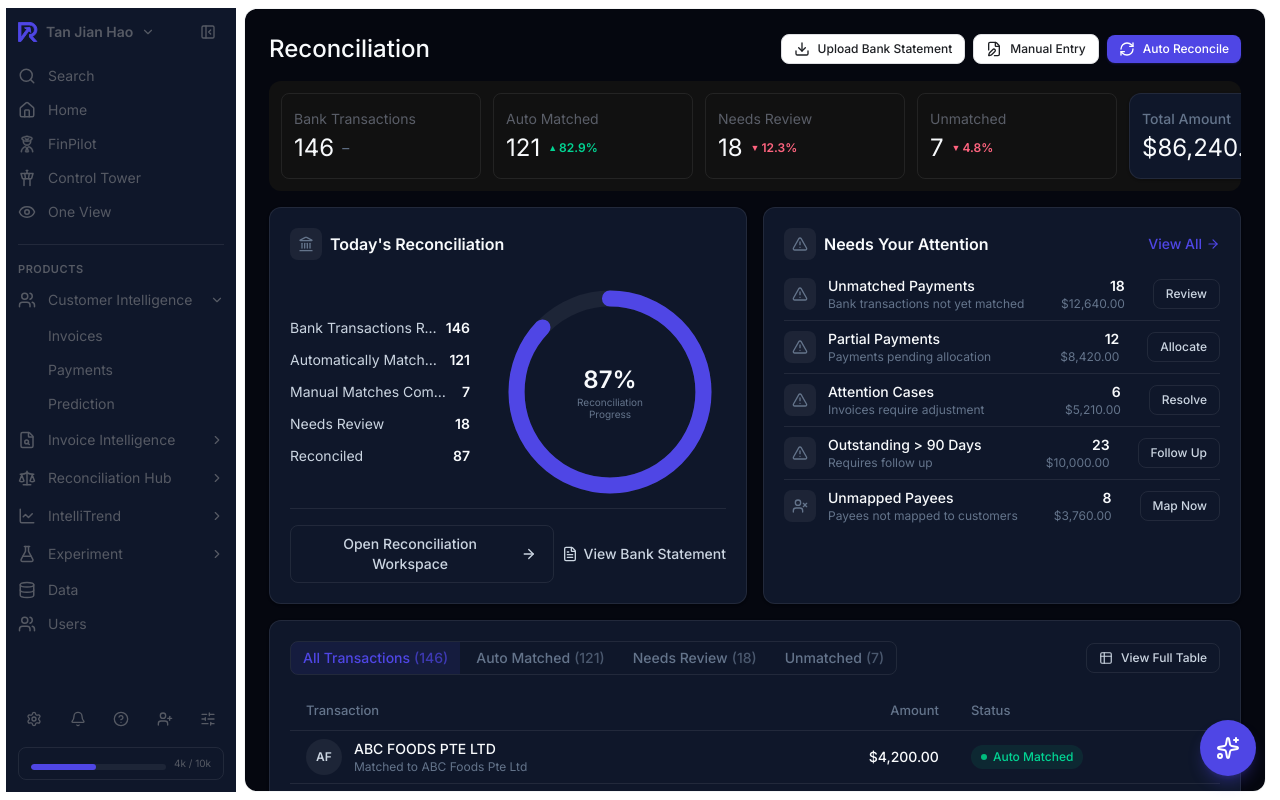
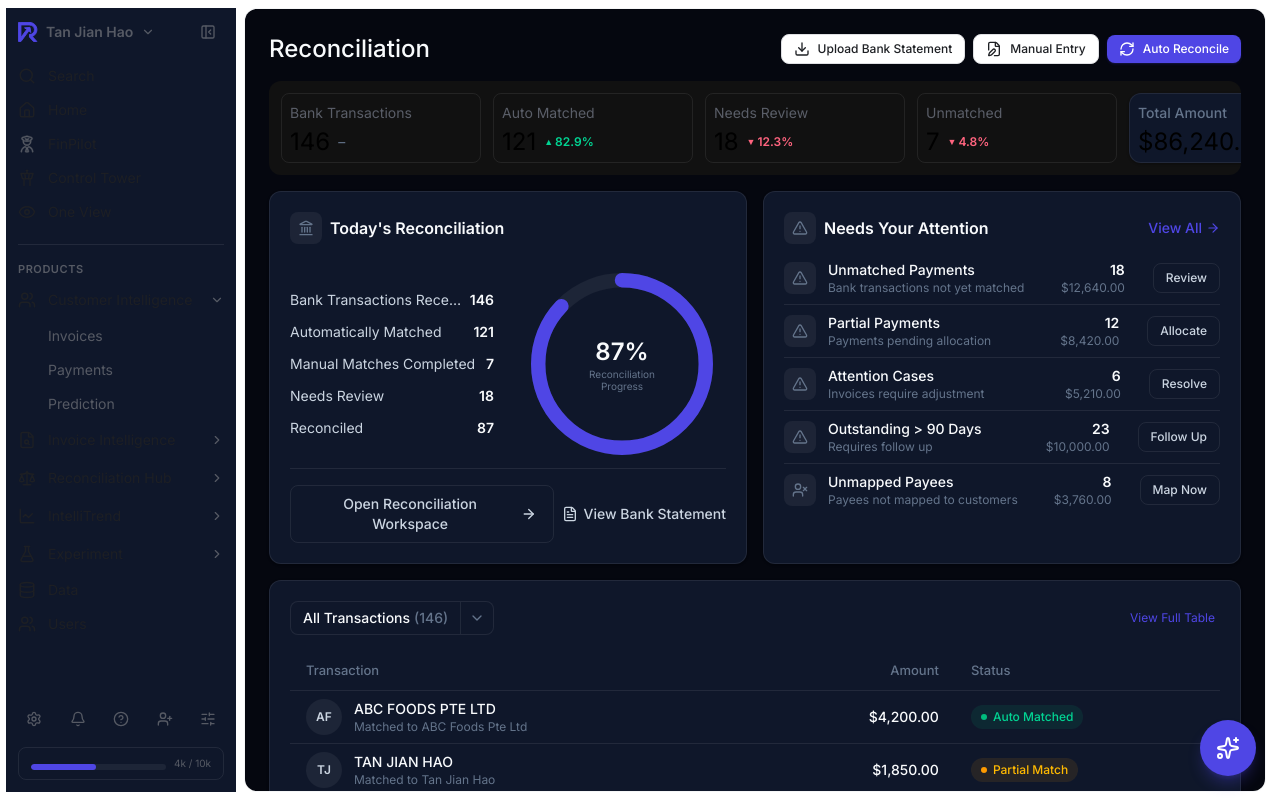
Before and after one commit to itsvicky-dev/reflex, a React (Vite) app: page /reconciliation-hub/overview in a window 1280 px wide. Built offline with nearby package versions, Linux system fonts and the light colour scheme.

Commit message:
style: update sidebar and tab UI

```diff
--- a/src/components/layout/Sidebar.tsx
+++ b/src/components/layout/Sidebar.tsx
@@ -19,7 +19,7 @@ function FlatLink({ item, collapsed }: { item: NavLinkType; collapsed: boolean }
       title={collapsed ? item.label : undefined}
       className={({ isActive }) =>
         clsx(
-          'flex items-center gap-3 rounded-lg px-3 py-1.5 text-sm  transition',
+          'flex items-center gap-3 rounded-lg px-3 py-1.5 text-sm transition',
           collapsed && 'justify-center px-0 py-1.5',
           isActive ? 'bg-accent/10 text-accent' : 'text-ink hover:bg-surface-hover',
         )
@@ -110,7 +110,7 @@ export function Sidebar({ onOpenAiPanel, aiPanelOpen }: { onOpenAiPanel: () => v
       style={
         {
           width: collapsed ? SIDEBAR_COLLAPSED_WIDTH : width,
-          '--color-ink': '#565A64',
+          '--color-ink': '#1d1f24',
           '--color-ink-muted': '#565A64',
           '--color-heading': '#565A64',
         } as CSSProperties
--- a/src/components/ui/Tabs.tsx
+++ b/src/components/ui/Tabs.tsx
@@ -1,4 +1,6 @@
 import { clsx } from 'clsx'
+import { ChevronDown } from 'lucide-react'
+import { useEffect, useRef, useState } from 'react'
 
 export type TabItem = {
   label: string
@@ -14,24 +16,60 @@ type TabsProps = {
 }
 
 export function Tabs({ items, value, onChange, className }: TabsProps) {
+  const [open, setOpen] = useState(false)
+  const containerRef = useRef<HTMLDivElement>(null)
+  const selected = items.find((item) => item.value === value) ?? items[0]
+
+  useEffect(() => {
+    if (!open) return
+    function handleClickOutside(event: MouseEvent) {
+      if (containerRef.current && !containerRef.current.contains(event.target as Node)) {
+        setOpen(false)
+      }
+    }
+    document.addEventListener('mousedown', handleClickOutside)
+    return () => document.removeEventListener('mousedown', handleClickOutside)
+  }, [open])
+
   return (
-    <div className={clsx('inline-flex w-fit flex-wrap items-center gap-1 self-start rounded-lg border border-border', className)}>
-      {items.map((item, index) => (
+    <div ref={containerRef} className={clsx('relative inline-flex w-fit self-start', className)}>
+      <div className="flex items-center rounded-lg border border-border bg-surface">
+        <span className="whitespace-nowrap px-3 py-1.5 text-sm font-medium text-heading">
+          {selected.label}
+          {selected.count !== undefined && <span className="ml-1 text-ink-muted">({selected.count})</span>}
+        </span>
         <button
-          key={item.value}
           type="button"
-          onClick={() => onChange(item.value)}
-          className={clsx(
-            'whitespace-nowrap px-3 py-1.5 text-sm font-medium transition',
-            index === 0 && 'rounded-l-md',
-            index === items.length - 1 && 'rounded-r-md',
-            value === item.value ? 'bg-accent/10 text-accent' : 'text-ink-muted hover:text-ink',
-          )}
+          aria-label="Show more filters"
+          aria-expanded={open}
+          onClick={() => setOpen((prev) => !prev)}
+          className="flex items-center self-stretch border-l border-border px-2 text-ink-muted transition hover:text-ink"
         >
-          {item.label}
-          {item.count !== undefined && <span className="ml-1 opacity-70">({item.count})</span>}
+          <ChevronDown className={clsx('h-4 w-4 transition-transform', open && 'rotate-180')} />
         </button>
-      ))}
+      </div>
+
+      {open && (
+        <div className="absolute left-0 top-[calc(100%+4px)] z-20 min-w-[180px] overflow-hidden rounded-lg border border-border bg-surface py-1 shadow-lg shadow-black/[0.08] dark:shadow-black/40">
+          {items.map((item) => (
+            <button
+              key={item.value}
+              type="button"
+              onClick={() => {
+                onChange(item.value)
+                setOpen(false)
+              }}
+              className={clsx(
+                'flex w-full items-center justify-between gap-3 whitespace-nowrap px-3 py-2 text-left text-sm font-medium transition',
+                item.value === value ? 'bg-accent/10 text-accent' : 'text-ink hover:bg-surface-hover',
+              )}
+            >
+              <span>{item.label}</span>
+              {item.count !== undefined && <span className="opacity-70">({item.count})</span>}
+            </button>
+          ))}
+        </div>
+      )}
     </div>
   )
 }
--- a/src/index.css
+++ b/src/index.css
@@ -3,7 +3,7 @@
 @custom-variant dark (&:where(.dark, .dark *));
 
 @theme {
-  --font-sans: 'Inter', 'Helvetica', Arial sans-serif;
+  --font-sans: 'Inter', 'Helvetica', Arial, sans-serif;
 
   /* Accent: overridden at runtime on :root by ThemeProvider */
   --color-accent: #4f46e5;
--- a/src/pages/ReconciliationHubOverviewPage.tsx
+++ b/src/pages/ReconciliationHubOverviewPage.tsx
@@ -173,8 +173,8 @@ function ProgressRing({ value }: { value: number }) {
   const offset = circumference * (1 - value / 100)
 
   return (
-    <div className="relative flex h-58 w-58 shrink-0 items-center justify-center">
-      <svg viewBox="0 0 144 144" className="h-58 w-58 -rotate-90">
+    <div className="relative flex h-52 w-52 shrink-0 items-center justify-center">
+      <svg viewBox="0 0 144 144" className="h-52 w-52 -rotate-90">
         <circle cx="72" cy="72" r={radius} fill="none" stroke="currentColor" strokeWidth="10" className="text-surface-hover" />
         <circle
           cx="72"
@@ -410,12 +410,12 @@ export function ReconciliationHubOverviewPage() {
               tabIndex={0}
               onClick={() => setTab(statToTab[stat.id])}
               className={clsx(
-                ' rounded-lg min-w-[200px] flex-1 basis-[200px] cursor-pointer border p-3 transition-colors border-border hover:border-accent/40',
+                ' rounded-lg min-w-[200px] flex-1 basis-[200px] max-h-[70px] cursor-pointer border py-1.5 px-2 transition-colors border-border hover:border-accent/40',
               )}
             >
               <span className={clsx('truncate text-sm text-[#5a5e68]')}>{stat.label}</span>
               <div className="flex items-center gap-2">
-                <p className={clsx('text-[24px] font-[400] text-heading')}>{stat.value}</p>
+                <p className={clsx('text-[24px] font-[400] text-black')}>{stat.value}</p>
                 {trend ? (
                   <span className={clsx('flex items-center gap-0.5 text-xs font-semibold', trend.color)}>
                     <span aria-hidden className="text-[9px]">{trend.glyph}</span>
@@ -429,10 +429,10 @@ export function ReconciliationHubOverviewPage() {
           )
         })}
 
-        <Card className="min-w-[200px] flex-1 basis-[200px] border border-border p-3">
+        <Card className="min-w-[200px] flex-1 basis-[200px] max-h-[70px] py-1.5 px-2 border border-border">
           <span className="truncate text-sm font-medium text-ink-muted">Total Amount</span>
           <div className="flex items-center gap-2">
-            <p className="text-[24px] font-[400] text-heading">{currency(totalReceivedAmount)}</p>
+            <p className="text-[24px] font-[400] text-black">{currency(totalReceivedAmount)}</p>
           </div>
         </Card>
       </div>
@@ -515,9 +515,9 @@ export function ReconciliationHubOverviewPage() {
       <Card className="min-w-0 p-5">
         <div className="flex flex-col gap-3 pb-4 @lg:flex-row @lg:items-center @lg:justify-between">
           {tabBar}
-          <Button variant="outline" size="sm" onClick={handleViewFullTable} className="whitespace-nowrap">
-            <Table2 className="h-3.5 w-3.5" /> View Full Table
-          </Button>
+          <button onClick={handleViewFullTable} className=" text-xs border border-transparent flex items-center gap-2 whitespace-nowrap rounded-lg p-1 text-accent bg-transparent hover:border-accent hover:bg-accent/10">
+            View Full Table
+          </button>
         </div>
 
         <Table columns={previewColumns} data={preview} rowKey={(item) => item.id} emptyMessage="No transactions in this view." />
```
